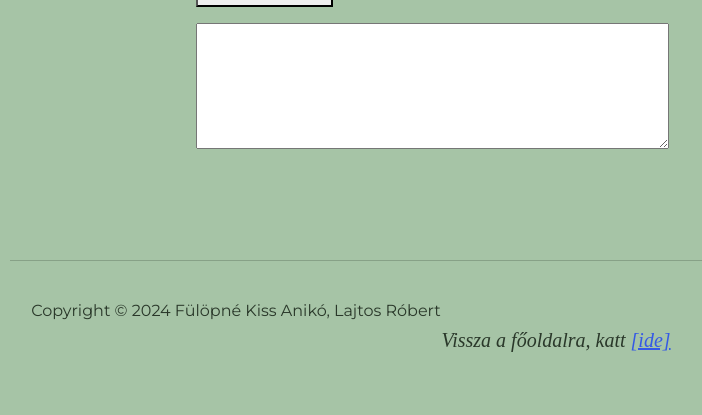
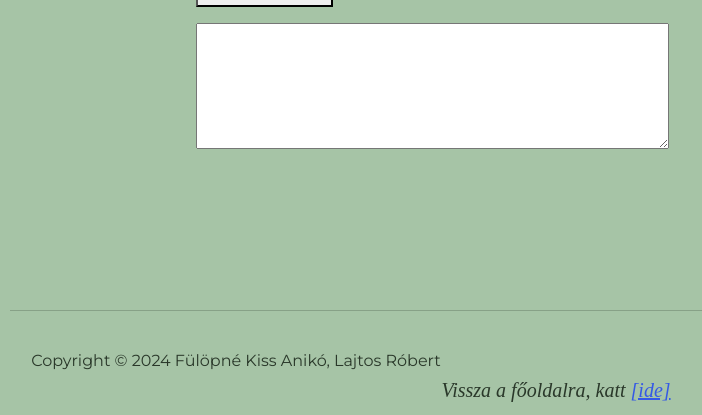
Before and after one commit to lajtosrob/FoodTracker, a Django app: page /BMI.html in a window 1280 px wide. Shown: the part 845-1260 px from the top of the page, without its empty margins (84-786 px from the left). Before the commit the page ends 1197 px from the top, so only its background shows below. Run offline with Django 3.2, Linux system fonts and the light colour scheme; data comes from the database, SQL or seed files in the repository; parts of the project's set-up code (start-up, migrations or seed data) failed here and were passed over; some libraries are stand-ins or nearby versions.

Commit message:
Fixed errors: CSS in styles.css and base.html

```diff
--- a/static/css/styles.css
+++ b/static/css/styles.css
@@ -1,14 +1,13 @@
 html {
     position: relative;
     min-height: 100%;
-
 
 }
 
 body {
     margin: 80px 10px 10px 10px; /* bottom = footer height */
     font-family: 'Montserrat', sans-serif !important;
-
+    max-width: 100%;
     /* background-image: url("../images/background.png"); */
     background-size: cover;
     background-color: rgb(166, 196, 166);
@@ -62,3 +61,7 @@ footer {
 #active-users {
     list-style-type: none;
 }
+
+.row {
+    margin-bottom: 50px;
+}
--- a/templates/base.html
+++ b/templates/base.html
@@ -145,7 +145,7 @@
       <div class="container">{% block body %} {% endblock %}</div>
     </main>
 
-    <footer class="py-4">
+    <footer class="py-4 base-footer">
       <div class="d-flex align-items-center justify-content-center">
         <div class="text-center">
           Copyright &copy;
```
